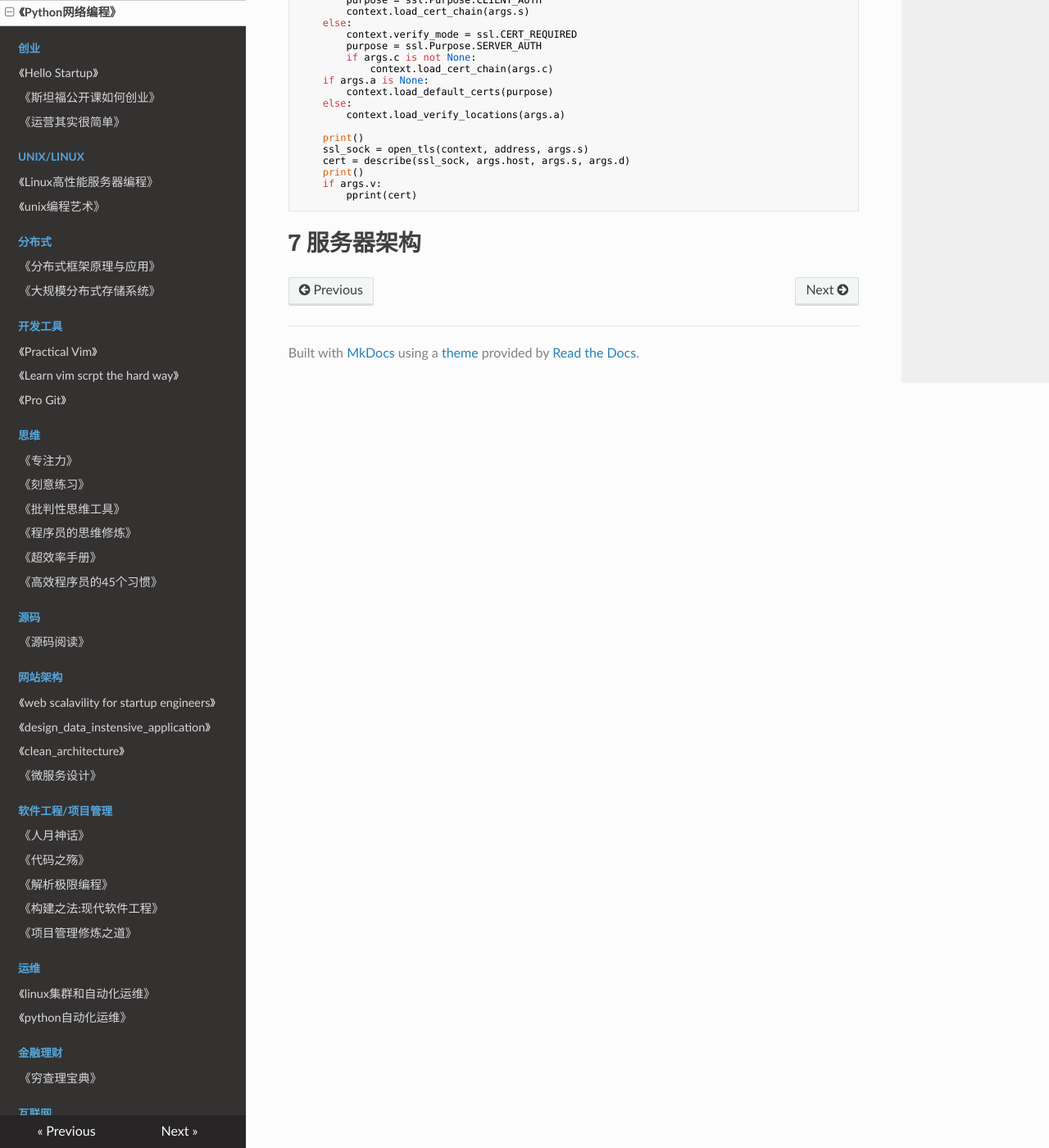
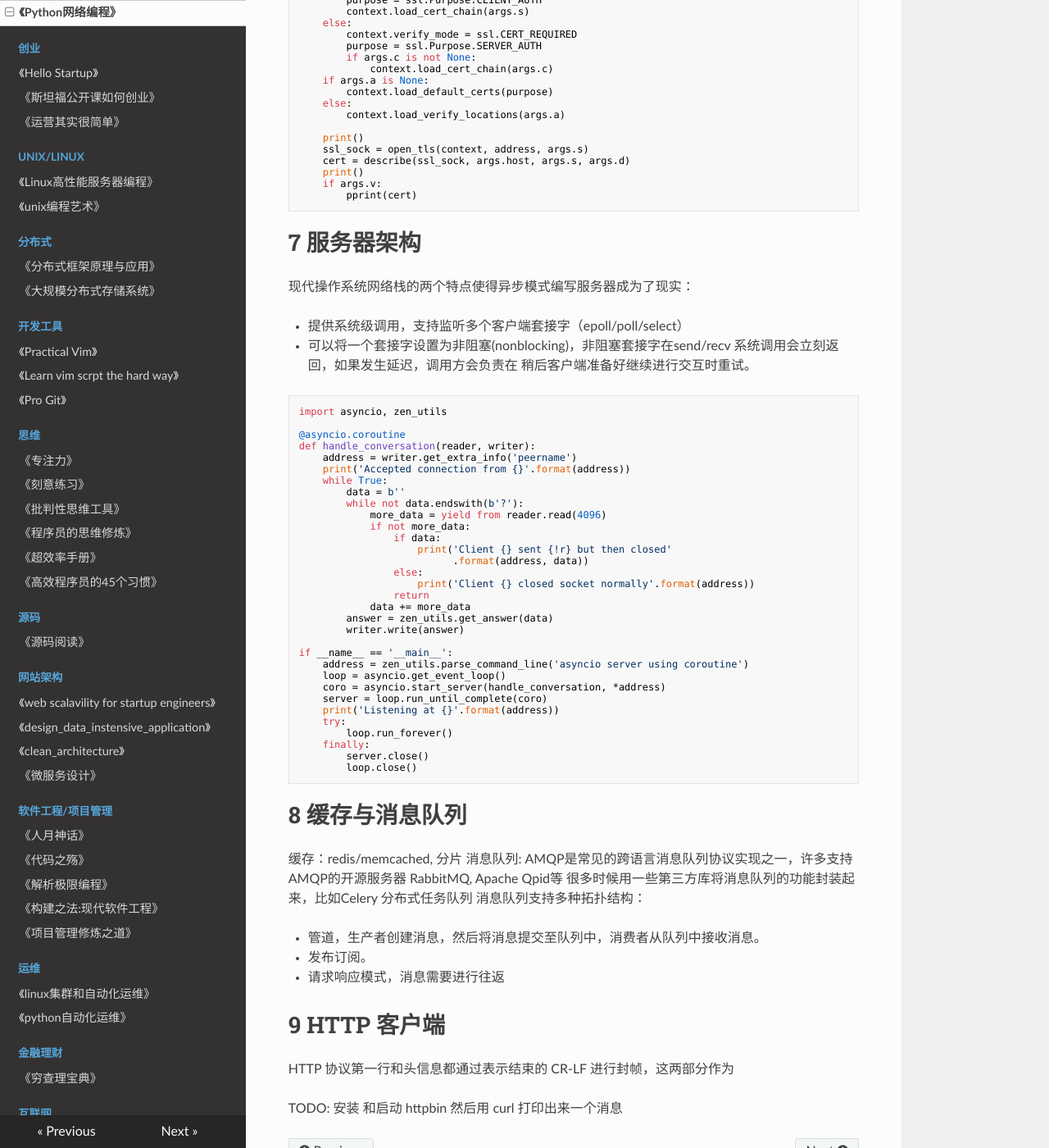
Before and after one commit to PegasusWang/booknotes, an MkDocs documentation site: the page built from docs/python/python_网络编程.md, in a window 1280 px wide and 1400 px high, scrolled down 6072 px. Shown: the whole window at 82% size. Built offline with MkDocs 1.6.1, drawn with Linux system fonts in a browser that asks for light colours; nearby versions of some CDN libraries; old or Windows-style settings are respelled for this version of MkDocs.

Commit message:
python网络编程7,8章

````diff
--- a/docs/python/python_网络编程.md
+++ b/docs/python/python_网络编程.md
@@ -378,3 +378,62 @@ if __name__ == '__main__':
 
 
 # 7 服务器架构
+
+现代操作系统网络栈的两个特点使得异步模式编写服务器成为了现实：
+
+- 提供系统级调用，支持监听多个客户端套接字（epoll/poll/select）
+- 可以将一个套接字设置为非阻塞(nonblocking)，非阻塞套接字在send/recv 系统调用会立刻返回，如果发生延迟，调用方会负责在
+稍后客户端准备好继续进行交互时重试。
+
+```py
+import asyncio, zen_utils
+
+@asyncio.coroutine
+def handle_conversation(reader, writer):
+    address = writer.get_extra_info('peername')
+    print('Accepted connection from {}'.format(address))
+    while True:
+        data = b''
+        while not data.endswith(b'?'):
+            more_data = yield from reader.read(4096)
+            if not more_data:
+                if data:
+                    print('Client {} sent {!r} but then closed'
+                          .format(address, data))
+                else:
+                    print('Client {} closed socket normally'.format(address))
+                return
+            data += more_data
+        answer = zen_utils.get_answer(data)
+        writer.write(answer)
+
+if __name__ == '__main__':
+    address = zen_utils.parse_command_line('asyncio server using coroutine')
+    loop = asyncio.get_event_loop()
+    coro = asyncio.start_server(handle_conversation, *address)
+    server = loop.run_until_complete(coro)
+    print('Listening at {}'.format(address))
+    try:
+        loop.run_forever()
+    finally:
+        server.close()
+        loop.close()
+```
+
+# 8 缓存与消息队列
+
+缓存：redis/memcached, 分片
+消息队列: AMQP是常见的跨语言消息队列协议实现之一，许多支持AMQP的开源服务器 RabbitMQ, Apache Qpid等
+很多时候用一些第三方库将消息队列的功能封装起来，比如Celery 分布式任务队列
+消息队列支持多种拓扑结构：
+
+- 管道，生产者创建消息，然后将消息提交至队列中，消费者从队列中接收消息。
+- 发布订阅。
+- 请求响应模式，消息需要进行往返
+
+
+# 9 HTTP 客户端
+
+HTTP 协议第一行和头信息都通过表示结束的 CR-LF 进行封帧，这两部分作为
+
+TODO: 安装 和启动 httpbin 然后用 curl 打印出来一个消息
````
